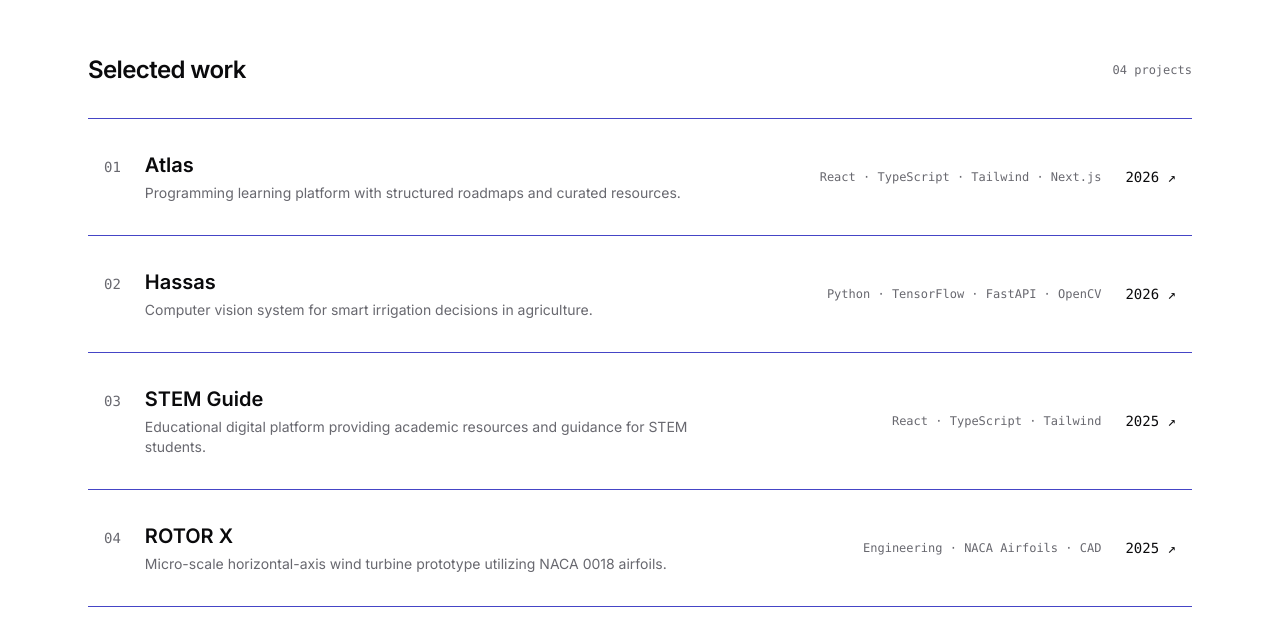
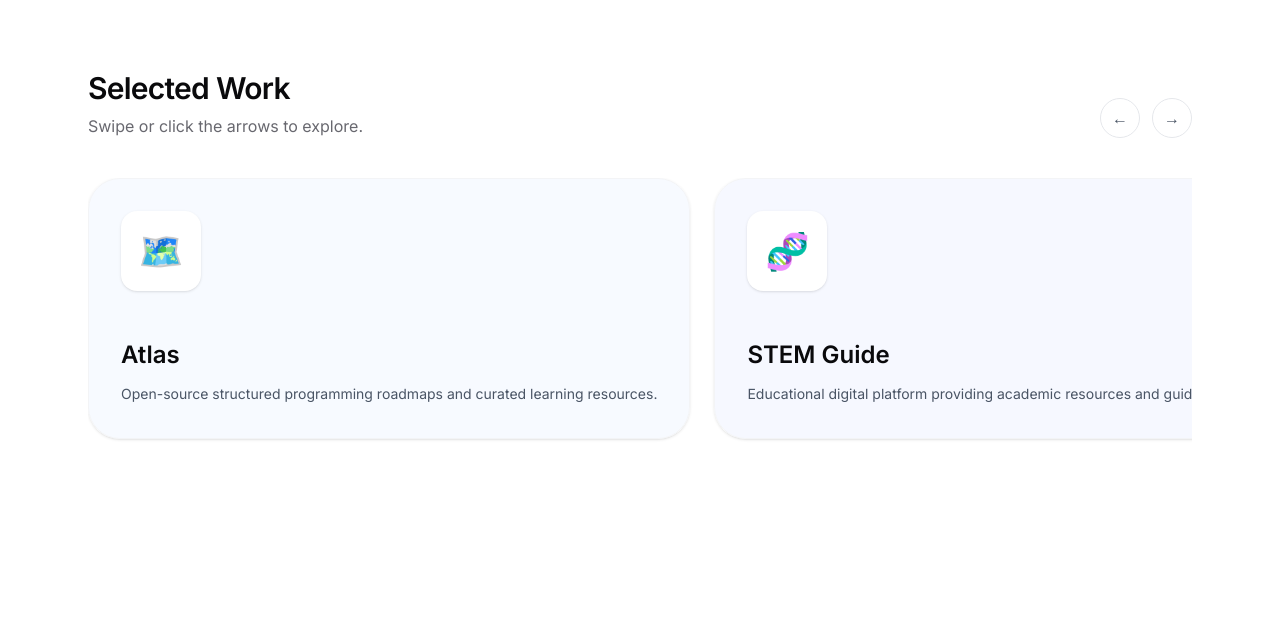
Before and after one commit to mmonsefofficial/portfolio, a React (Vite) app: page / in a window 1280 px wide. Shown: the part 916-1551 px from the top of the page. Built offline with nearby package versions, Linux system fonts and the light colour scheme.

Commit message:
feat: add interactive project carousel to work section

```diff
--- a/src/components/Work.tsx
+++ b/src/components/Work.tsx
@@ -1,99 +1,103 @@
-interface Project {
-  id: string;
-  title: string;
-  description: string;
-  tech: string[];
-  year: string;
-  link: string;
-}
+import { useRef } from 'react';
 
-const projects: Project[] = [
+const projects = [
   {
-    id: '01',
-    title: 'Atlas',
-    description: 'Programming learning platform with structured roadmaps and curated resources.',
-    tech: ['React', 'TypeScript', 'Tailwind', 'Next.js'],
-    year: '2026',
-    link: 'https://atlas-navy-mu.vercel.app/'
+    id: 1,
+    title: "Atlas",
+    description: "Open-source structured programming roadmaps and curated learning resources.",
+    link: "https://atlas-navy-mu.vercel.app",
+    logo: "🗺️", // Replace with your actual image path, e.g., "/logos/atlas.png"
+    bgColor: "bg-blue-50/50"
   },
   {
-    id: '02',
-    title: 'Hassas',
-    description: 'Computer vision system for smart irrigation decisions in agriculture.',
-    tech: ['Python', 'TensorFlow', 'FastAPI', 'OpenCV'],
-    year: '2026',
-    link: '#'
+    id: 2,
+    title: "STEM Guide",
+    description: "Educational digital platform providing academic resources and guidance for STEM high school students.",
+    link: "https://stemguide.org",
+    logo: "🧬",
+    bgColor: "bg-indigo-50/50"
   },
   {
-    id: '03',
-    title: 'STEM Guide',
-    description: 'Educational digital platform providing academic resources and guidance for STEM students.',
-    tech: ['React', 'TypeScript', 'Tailwind'],
-    year: '2025',
-    link: 'https://stemguide.org'
-  },
-  {
-    id: '04',
-    title: 'ROTOR X',
-    description: 'Micro-scale horizontal-axis wind turbine prototype utilizing NACA 0018 airfoils.',
-    tech: ['Engineering', 'NACA Airfoils', 'CAD'],
-    year: '2025',
-    link: 'https://mmonsefofficial.github.io/rotorx/'
+    id: 3,
+    title: "ROTOR X",
+    description: "Micro-scale horizontal-axis wind turbine prototype utilizing NACA 0018 airfoils.",
+    link: "https://mmonsefofficial.github.io/rotorx/",
+    logo: "🤖",
+    bgColor: "bg-purple-50/50"
   }
 ];
 
 export default function Work() {
+  const scrollContainerRef = useRef<HTMLDivElement>(null);
+
+  const scroll = (direction: 'left' | 'right') => {
+    if (scrollContainerRef.current) {
+      const scrollAmount = scrollContainerRef.current.clientWidth * 0.8;
+      scrollContainerRef.current.scrollBy({
+        left: direction === 'left' ? -scrollAmount : scrollAmount,
+        behavior: 'smooth'
+      });
+    }
+  };
+
   return (
-    <section id="work" className="w-full py-20">
-
-      {/* Section Header */}
-      <div className="flex items-center justify-between mb-8">
-        <h2 className="text-2xl font-bold tracking-tight text-[var(--foreground)]">
-          Selected work
-        </h2>
-        <span className="font-mono text-xs text-[var(--muted)]">04 projects</span>
+    <section id="work" className="py-24">
+      <div className="flex items-end justify-between mb-10">
+        <div>
+          <h2 className="text-3xl font-bold text-[var(--foreground)] tracking-tight">Selected Work</h2>
+          <p className="text-[var(--muted)] mt-2">Swipe or click the arrows to explore.</p>
         </div>
 
-      {/* Projects List */}
-      <div className="flex flex-col">
+        {/* Carousel Arrow Controls */}
+        <div className="flex gap-3">
+          <button
+            onClick={() => scroll('left')}
+            className="flex items-center justify-center w-10 h-10 rounded-full border border-gray-200 text-gray-600 hover:bg-gray-50 hover:text-[var(--accent)] transition-all"
+            aria-label="Previous"
+          >
+            ←
+          </button>
+          <button
+            onClick={() => scroll('right')}
+            className="flex items-center justify-center w-10 h-10 rounded-full border border-gray-200 text-gray-600 hover:bg-gray-50 hover:text-[var(--accent)] transition-all"
+            aria-label="Next"
+          >
+            →
+          </button>
+        </div>
+      </div>
+
+      {/* Snap Scrolling Container */}
+      <div
+        ref={scrollContainerRef}
+        className="flex gap-6 overflow-x-auto snap-x snap-mandatory pb-8 scrollbar-hide"
+        style={{ scrollbarWidth: 'none', msOverflowStyle: 'none' }}
+      >
         {projects.map((project) => (
-          <div key={project.id} className="group">
-            {/* The CV-style blue divider */}
-            <div className="cv-divider w-full"></div>
-
           <a
+            key={project.id}
             href={project.link}
             target="_blank"
             rel="noopener noreferrer"
-              className="py-8 flex flex-col md:flex-row md:items-center justify-between gap-4 group-hover:bg-[var(--surface)] px-4 transition-colors duration-200"
+            className={`min-w-[320px] md:min-w-[400px] snap-center shrink-0 p-8 rounded-[2rem] border border-gray-100 shadow-sm hover:shadow-xl transition-all duration-300 flex flex-col justify-between group ${project.bgColor}`}
           >
-              <div className="flex items-baseline gap-6">
-                <span className="font-mono text-sm text-[var(--muted)]">{project.id}</span>
+            {/* Logo Container */}
+            <div className="h-20 w-20 rounded-2xl bg-white flex items-center justify-center text-4xl shadow-sm mb-12 group-hover:scale-105 group-hover:-rotate-3 transition-transform duration-300">
+              {/* Replace {project.logo} with an <img src={project.logo} /> tag when you have image files */}
+              {project.logo}
+            </div>
+
             <div>
-                  <h3 className="text-xl font-semibold text-[var(--foreground)] group-hover:text-[var(--accent)] transition-colors">
+              <h3 className="text-2xl font-bold text-[var(--foreground)] mb-3 group-hover:text-[var(--accent)] transition-colors">
                 {project.title}
               </h3>
-                  <p className="text-sm text-[var(--muted)] mt-1 max-w-xl">
+              <p className="text-gray-600 text-sm leading-relaxed">
                 {project.description}
               </p>
             </div>
+          </a>
+        ))}
       </div>
-
-              <div className="flex items-center gap-6 self-start md:self-center">
-                <span className="hidden lg:inline-block font-mono text-xs text-[var(--muted)]">
-                  {project.tech.join(' · ')}
-                </span>
-                <span className="font-mono text-sm text-[var(--foreground)]">
-                  {project.year} ↗
-                </span>
-              </div>
-            </a>
-          </div>
-        ))}
-        {/* Final bottom border */}
-        <div className="cv-divider w-full"></div>
-      </div>
-
     </section>
   );
 }
--- a/src/styles/globals.css
+++ b/src/styles/globals.css
@@ -66,3 +66,7 @@ body {
     transition-duration: 0.01ms !important;
   }
 }
+
+.scrollbar-hide::-webkit-scrollbar {
+    display: none;
+}
```
Lines whose indentation alone changed are shown as unchanged.
